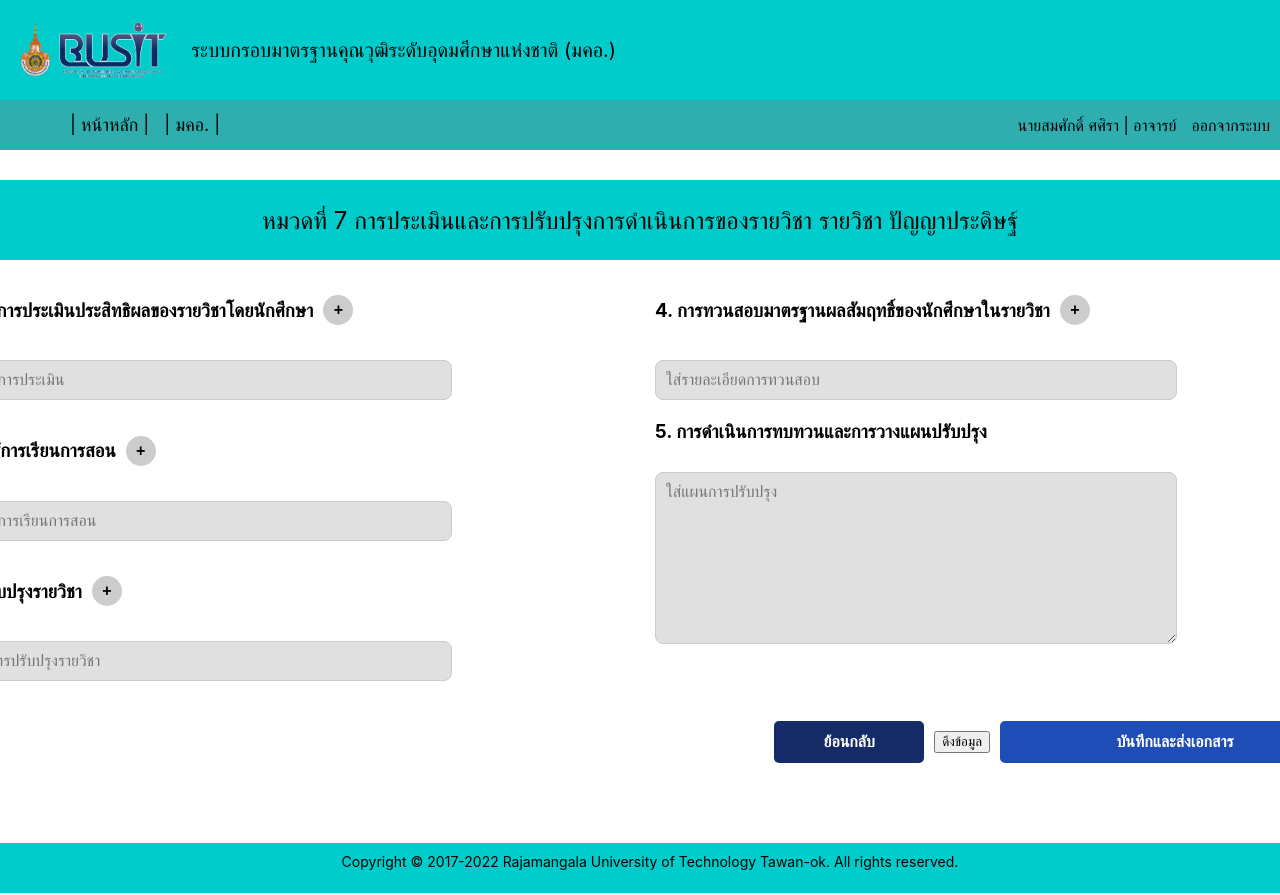
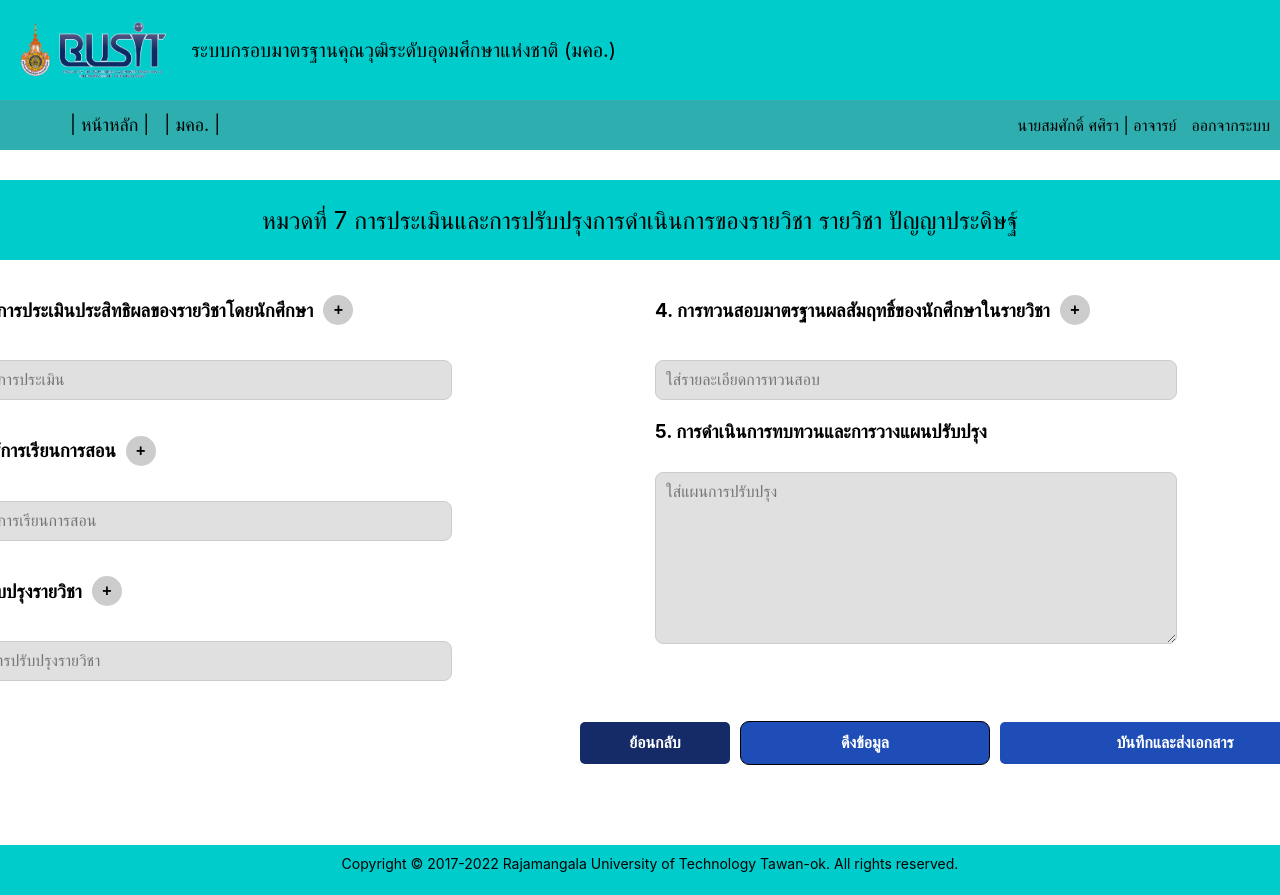
Before and after one commit to XxFlukeyxX/busitdoc, a React (Create React App) app: page /mqa3-insert7 in a window 1280 px wide. Shown: the top 895 px of the page. Built offline with nearby package versions, Linux system fonts and the light colour scheme.

Commit message:
Update MQA3Insert7.css
เพิ่มดีไซน์ให้ปุ่มดึงข้อมูล

```diff
--- a/src/pages/MQA3Page/MQA3Insert/MQA3Insert7.css
+++ b/src/pages/MQA3Page/MQA3Insert/MQA3Insert7.css
@@ -154,3 +154,22 @@
 .save-btn7:hover {
     background-color: #153a8f;
 }
+
+.fetch-btn7{
+    width: 250px;
+    padding: 12px;
+    font-size: 16px;
+    font-weight: bold;
+    color: white;
+    background-color: #1e4db7;
+    border: 1px solid black;
+    border-radius: 9px;
+    cursor: pointer;
+    text-align: center;
+    outline: none;
+    display: block;
+}
+
+.fetch-btn7:hover {
+    background-color: #153a8f;
+}
```
